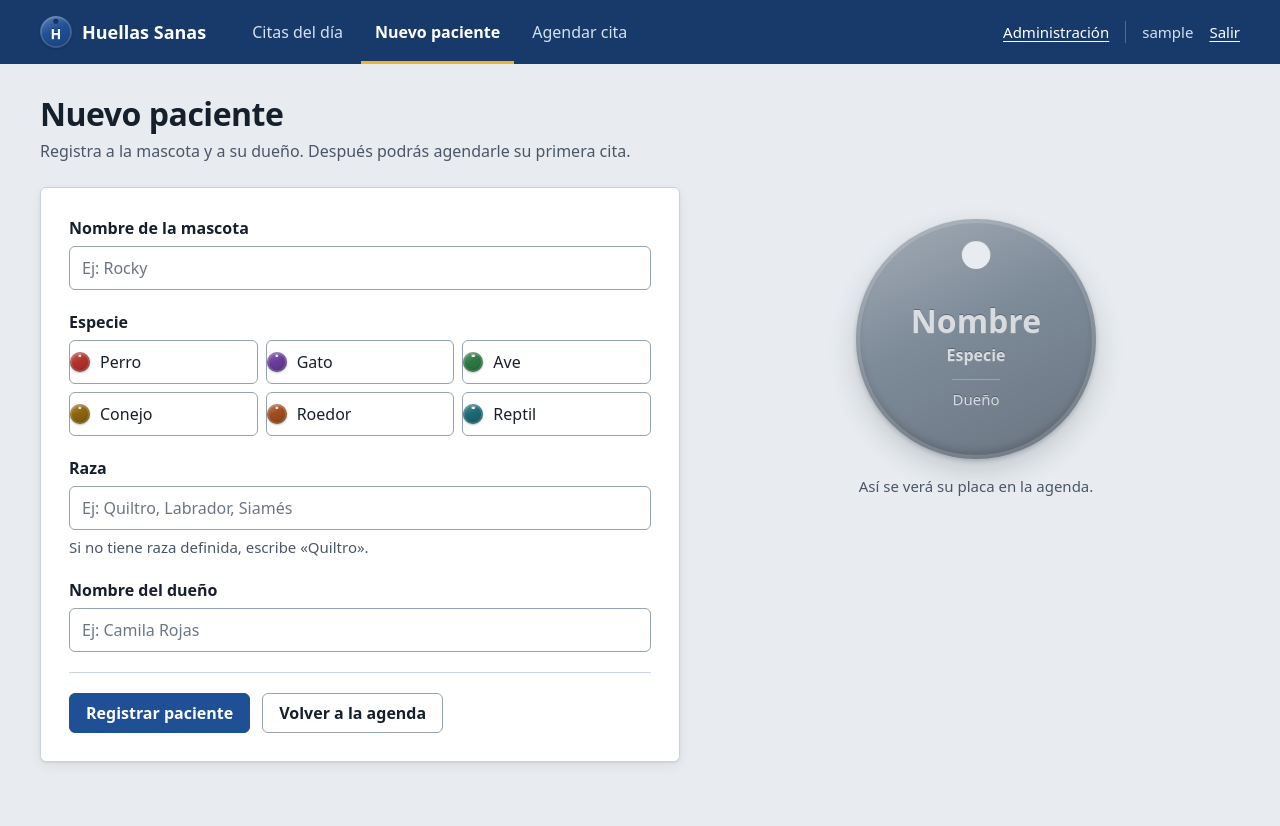
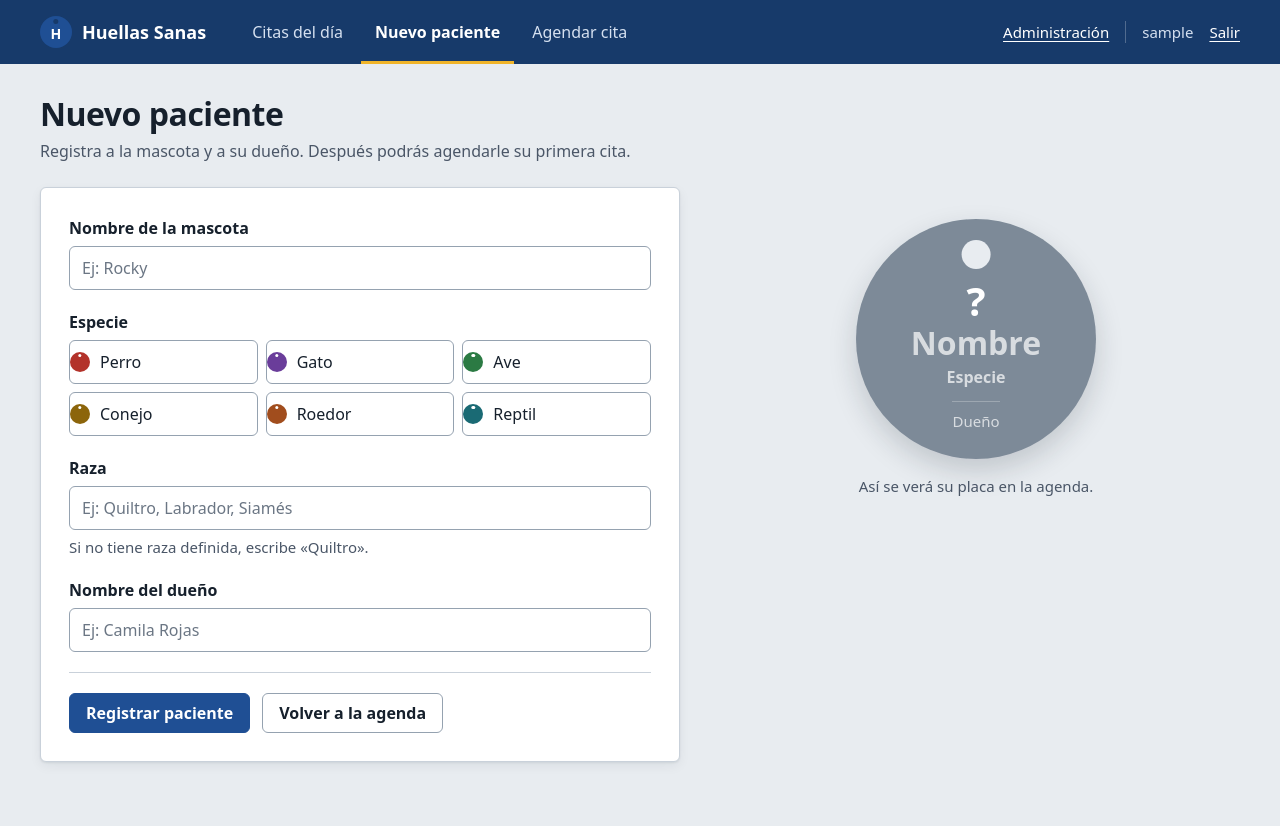
Before and after one commit to OsvaDev-HUB/Actividad-Obligatoria-Programacion-Backed, a Django app: page /pacientes/nuevo/ in a window 1280 px wide. Run offline with Django 5.2, Linux system fonts and the light colour scheme; the visitor is signed in with stand-in values (Sample User, id 1); some web fonts are replaced.

Commit message:
style: Se simplifican las placas a un diseño plano y se agrega la inicial en la vista previa

```diff
--- a/clinica/static/clinica/css/estilos.css
+++ b/clinica/static/clinica/css/estilos.css
@@ -51,6 +51,7 @@
 
 html {
     -webkit-text-size-adjust: 100%;
+    scrollbar-color: var(--borde-fuerte) var(--suelo);
 }
 
 body {
@@ -150,12 +151,6 @@ a:hover {
     border-radius: 50%;
     color: #fff;
     background-color: var(--color);
-    /* Brillo del aluminio anodizado */
-    background-image: linear-gradient(155deg, rgba(255, 255, 255, 0.3), rgba(255, 255, 255, 0) 45%, rgba(0, 0, 0, 0.16));
-    box-shadow:
-        inset 0 0 0 2px rgba(255, 255, 255, 0.16),
-        inset 0 -2px 3px rgba(0, 0, 0, 0.18),
-        0 1px 2px rgba(22, 32, 44, 0.3);
     transition: background-color 200ms ease-out;
 }
 
@@ -170,15 +165,13 @@ a:hover {
     border-radius: 50%;
     background: var(--fondo-placa, var(--panel));
     transform: translateX(-50%);
-    box-shadow: inset 0 1px 1px rgba(0, 0, 0, 0.4);
 }
 
-/* Letra grabada */
+/* Inicial de la mascota */
 .placa__letra {
     font-size: calc(var(--tam) * 0.44);
     font-weight: 700;
     line-height: 1;
-    text-shadow: 0 -1px 0 rgba(0, 0, 0, 0.35), 0 1px 0 rgba(255, 255, 255, 0.18);
 }
 
 .placa--perro { --color: var(--perro); }
@@ -669,6 +662,7 @@ textarea {
     color: var(--tinta);
     font: inherit;
     accent-color: var(--azul-medio);
+    caret-color: var(--azul-medio);
 }
 
 .selector-dia__fecha input[type="date"] {
@@ -798,11 +792,7 @@ textarea:focus-visible {
     align-content: center;
     gap: 0.25rem;
     padding: 2.25rem 1.5rem 0;
-    box-shadow:
-        inset 0 0 0 4px rgba(255, 255, 255, 0.16),
-        inset 0 -6px 10px rgba(0, 0, 0, 0.2),
-        0 2px 4px rgba(22, 32, 44, 0.2),
-        0 12px 28px rgba(22, 32, 44, 0.18);
+    box-shadow: 0 12px 28px rgba(22, 32, 44, 0.18);
 }
 
 .placa--grande::before {
@@ -816,7 +806,10 @@ textarea:focus-visible {
     overflow: hidden;
     text-overflow: ellipsis;
     white-space: nowrap;
-    text-shadow: 0 -1px 0 rgba(0, 0, 0, 0.35), 0 1px 0 rgba(255, 255, 255, 0.18);
+}
+
+.placa--grande .placa__letra {
+    font-size: 2.5rem;
 }
 
 .placa__nombre {
@@ -923,14 +916,18 @@ textarea:focus-visible {
 /* Argolla corta que une cada placa al alambre */
 .llavero__placas li::before {
     content: "";
-    width: 0.625rem;
-    height: 1.5rem;
-    margin: -1.125rem 0 -1.75rem;
+    position: absolute;
+    top: -1rem;
+    left: 50%;
+    width: 0.5rem;
+    height: 1.45rem;
+    transform: translateX(-50%);
     border: 2px solid #b8c4d2;
     border-radius: 1rem;
 }
 
 .llavero__placas li {
+    position: relative;
     display: grid;
     justify-items: center;
     gap: 0.5rem;
@@ -939,7 +936,7 @@ textarea:focus-visible {
 }
 
 .placa--llavero {
-    --tam: 4rem;
+    --tam: 2.5rem;
     --fondo-placa: var(--azul);
     transform-origin: 50% 0;
     animation: balanceo 1.6s cubic-bezier(0.22, 1, 0.36, 1) both;
@@ -1178,9 +1175,7 @@ textarea:focus-visible {
         font-size: 0.8125rem;
     }
 
-    .placa--llavero {
-        --tam: 2.75rem;
-    }
+
 }
 
 @media (prefers-reduced-motion: reduce) {
--- a/clinica/static/clinica/js/placa.js
+++ b/clinica/static/clinica/js/placa.js
@@ -9,6 +9,7 @@ function actualizarPlaca() {
     const dueno = campoDueno.value.trim();
     const elegida = document.querySelector('input[name="especie"]:checked');
 
+    document.getElementById("placa-letra").textContent = nombre ? nombre.charAt(0).toUpperCase() : "?";
     document.getElementById("placa-nombre").textContent = nombre || "Nombre";
     document.getElementById("placa-dueno").textContent = dueno || "Dueño";
 
--- a/clinica/templates/clinica/citas_dia.html
+++ b/clinica/templates/clinica/citas_dia.html
@@ -5,10 +5,10 @@
 {% block contenido %}
 <section class="cabecera-dia">
     <div class="cabecera-dia__fecha">
-        <h1>{{ fecha|date:"l j \d\e F"|capfirst }}</h1>
+        {# El año solo se muestra si no es el año actual #}
+        <h1>{% if fecha.year == hoy.year %}{{ fecha|date:"l j \d\e F"|capfirst }}{% else %}{{ fecha|date:"l j \d\e F \d\e Y"|capfirst }}{% endif %}</h1>
         <p class="cabecera-dia__sub">
-            {% if es_hoy %}Hoy, {% endif %}{{ fecha|date:"Y" }}.
-            {% if citas %}{{ citas|length }} cita{{ citas|length|pluralize }} agendada{{ citas|length|pluralize }}.{% else %}Sin citas agendadas.{% endif %}
+            {% if es_hoy %}Hoy: {% endif %}{% if citas %}{{ citas|length }} cita{{ citas|length|pluralize }} agendada{{ citas|length|pluralize }}.{% else %}Sin citas agendadas.{% endif %}
         </p>
     </div>
 
--- a/clinica/templates/clinica/nuevo_paciente.html
+++ b/clinica/templates/clinica/nuevo_paciente.html
@@ -56,6 +56,7 @@
     {# Vista previa de la placa: se actualiza mientras se escribe (placa.js) #}
     <aside class="vista-placa" aria-label="Vista previa de la placa">
         <div class="placa placa--grande" id="placa-previa">
+            <span class="placa__letra" id="placa-letra">?</span>
             <span class="placa__nombre" id="placa-nombre">Nombre</span>
             <span class="placa__especie" id="placa-especie">Especie</span>
             <span class="placa__dueno" id="placa-dueno">Dueño</span>
```
